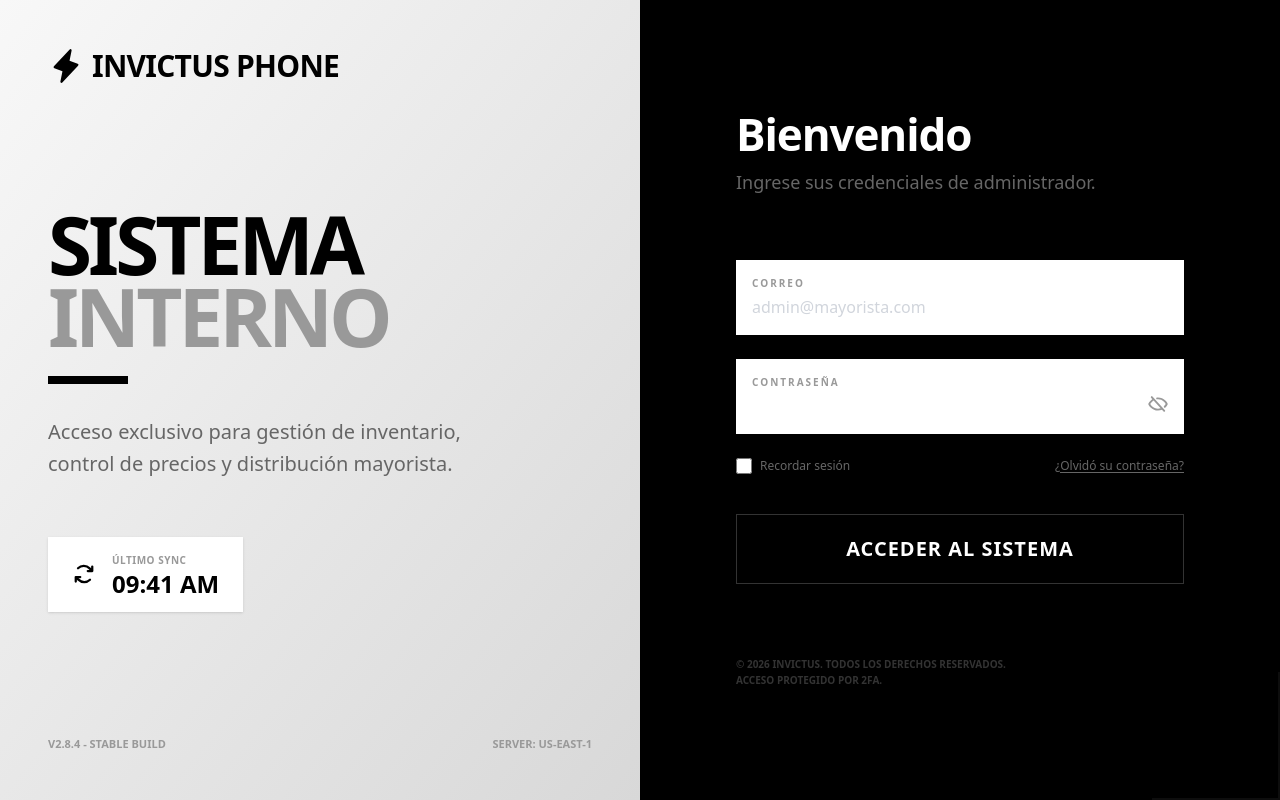
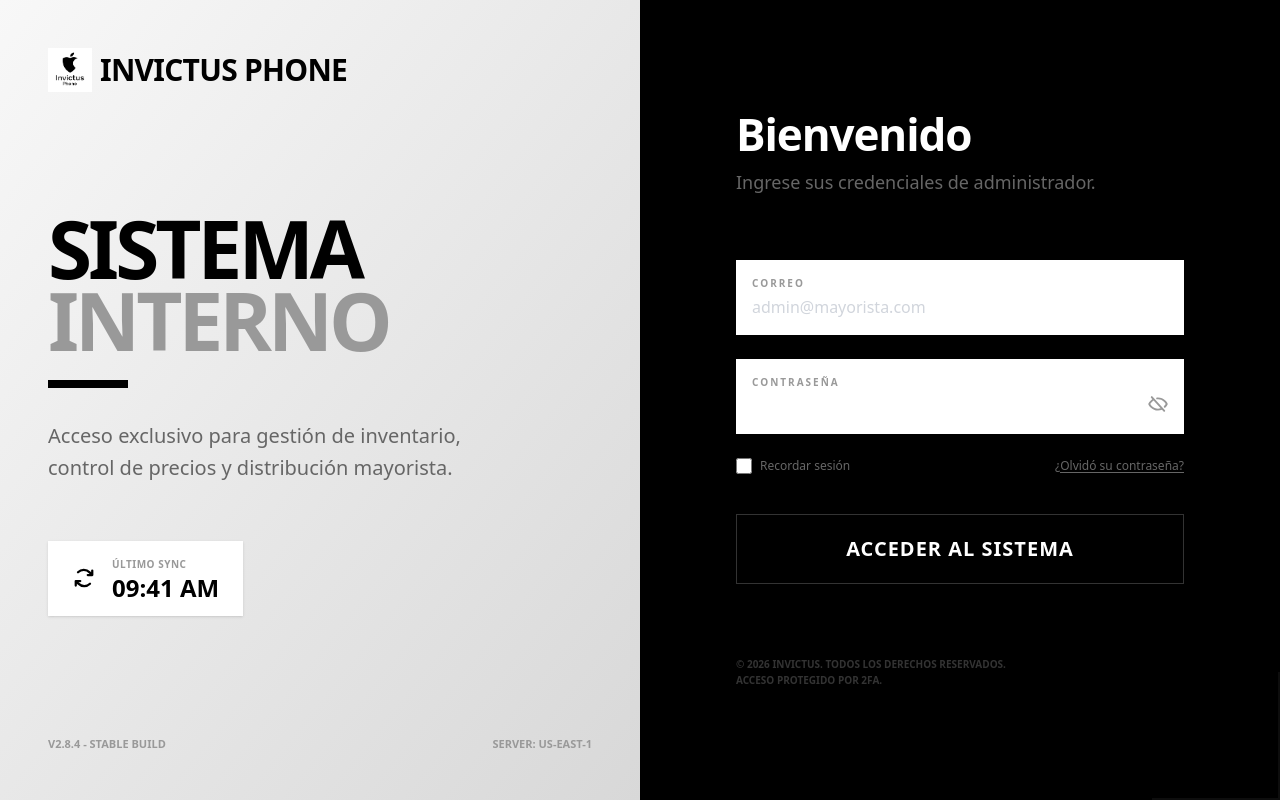
Before and after one commit to raor00/invictus-catalogo, a Next.js app: page /login in a window 1280 px wide. Built offline with nearby package versions, Linux system fonts and the light colour scheme; no server answers; the database is empty.

Commit message:
Update page.tsx

```diff
--- a/src/app/(auth)/login/page.tsx
+++ b/src/app/(auth)/login/page.tsx
@@ -1,9 +1,10 @@
 "use client"
 
 import React, { useEffect, useState } from "react"
+import Image from "next/image"
 import { useRouter } from "next/navigation"
 import { useStore } from "@/lib/StoreContext"
-import { Lightning, ArrowsClockwise, Eye, EyeSlash } from "@phosphor-icons/react"
+import { ArrowsClockwise, Eye, EyeSlash } from "@phosphor-icons/react"
 
 export default function LoginPage() {
     const [username, setUsername] = useState("")
@@ -42,7 +43,14 @@ export default function LoginPage() {
                 {/* Branding */}
                 <div className="relative z-10">
                     <div className="flex items-center gap-2">
-                        <Lightning weight="fill" className="text-black text-4xl" />
+                        <Image
+                            src="/logo-invictus.png"
+                            alt="Invictus Phone"
+                            width={44}
+                            height={44}
+                            className="object-contain"
+                            priority
+                        />
                         <div className="flex flex-col">
                             <span className="font-heading font-bold text-3xl tracking-tight leading-none text-black">INVICTUS PHONE</span>
                         </div>
@@ -83,7 +91,14 @@ export default function LoginPage() {
             <div className="w-full lg:w-1/2 flex flex-col justify-center items-center p-6 sm:p-12 lg:p-24 bg-[#000000] relative">
                 {/* Mobile Logo */}
                 <div className="lg:hidden flex items-center gap-2 mb-8 self-start">
-                    <Lightning weight="fill" className="text-white text-3xl" />
+                    <Image
+                        src="/logo-invictus.png"
+                        alt="Invictus Phone"
+                        width={34}
+                        height={34}
+                        className="object-contain"
+                        priority
+                    />
                     <span className="font-heading font-bold text-2xl tracking-tight text-white">INVICTUS PHONE</span>
                 </div>
 
```
